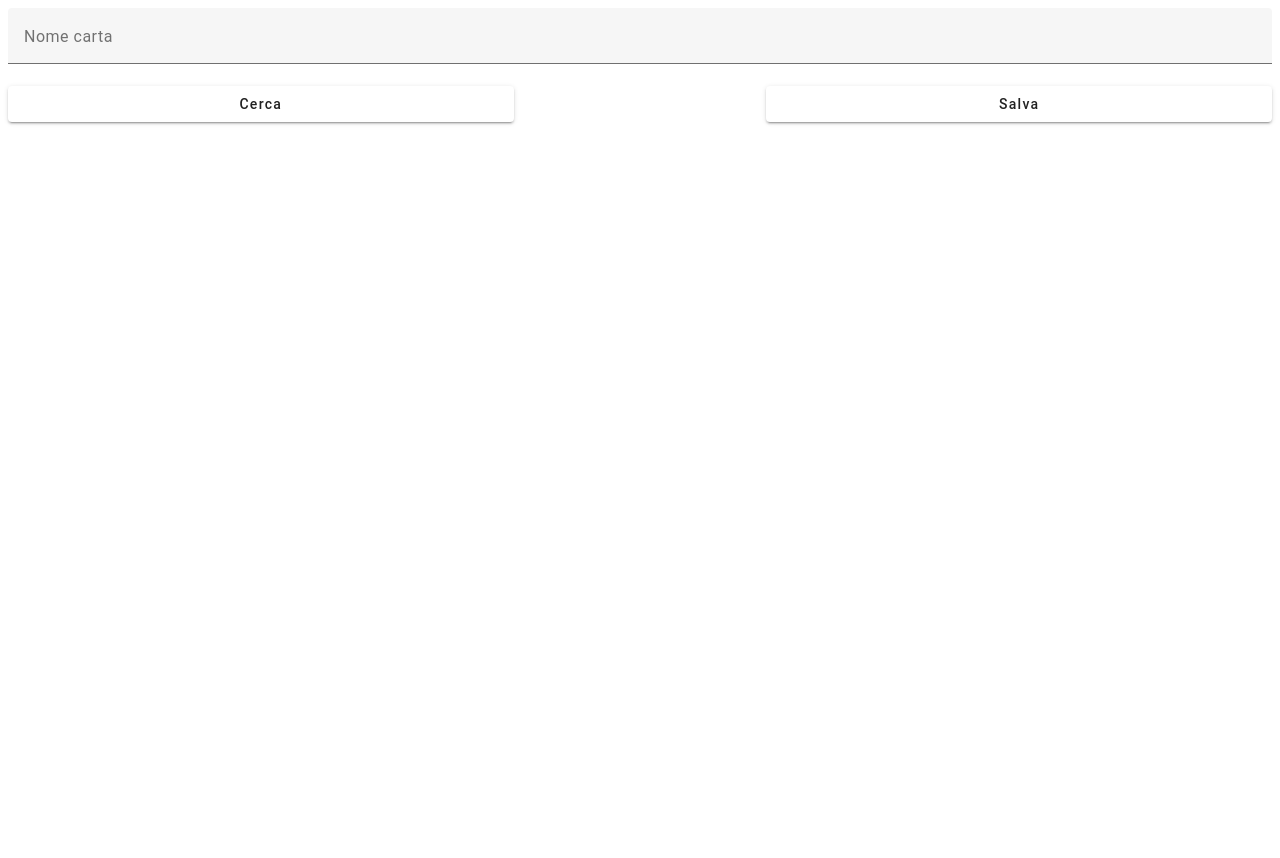
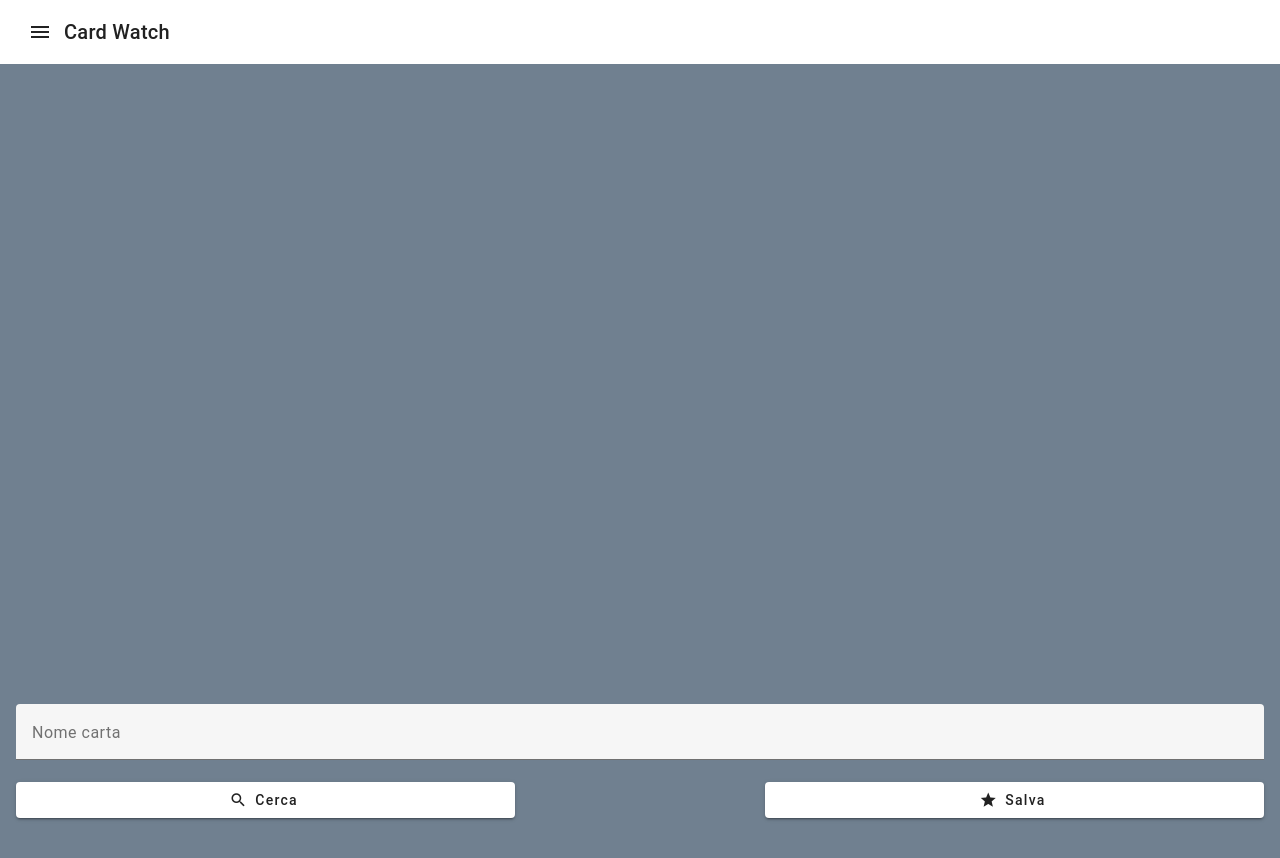
Before and after one commit to SantinoDiGennaro/CardWatch, an Angular app: page / in a window 1280 px wide. Shown: the top 858 px of the page. Before the commit the page ends 800 px from the top, so only its background shows below. Built offline with nearby package versions, Linux system fonts and the light colour scheme.

Commit message:
Completed search page

```diff
--- a/src/app/app-module.ts
+++ b/src/app/app-module.ts
@@ -3,6 +3,7 @@ import { BrowserModule } from '@angular/platform-browser';
 
 import { AppRoutingModule } from './app-routing-module';
 import { App } from './app';
+import { Navbar } from './shared/navbar/navbar';
 import { SearchPage } from './features/search-page/search-page';
 import {provideHttpClient} from '@angular/common/http';
 
@@ -12,12 +13,14 @@ import {MatFormFieldModule} from '@angular/material/form-field';
 import {ReactiveFormsModule} from '@angular/forms';
 import {MatIconModule} from '@angular/material/icon';
 import {MatButtonModule} from '@angular/material/button';
+import {MatToolbarModule} from '@angular/material/toolbar';
 
 
 @NgModule({
   declarations: [
     App,
-    SearchPage
+    SearchPage,
+    Navbar
   ],
   imports: [
     BrowserModule,
@@ -28,6 +31,7 @@ import {MatButtonModule} from '@angular/material/button';
     ReactiveFormsModule,
     MatIconModule,
     MatButtonModule,
+    MatToolbarModule
   ],
   providers: [
     provideBrowserGlobalErrorListeners(),
--- a/src/app/app.html
+++ b/src/app/app.html
@@ -1 +1,2 @@
+<app-navbar/>
 <router-outlet/>
--- a/src/app/features/search-page/search-page.css
+++ b/src/app/features/search-page/search-page.css
@@ -1,10 +1,12 @@
 .searchForm {
   display: flex;
   flex-direction: column;
+  margin: 50% 1rem;
 
   span {
     display: flex;
     justify-content: space-between;
+
     button {
       width: 40%;
     }
--- a/src/app/features/search-page/search-page.html
+++ b/src/app/features/search-page/search-page.html
@@ -14,7 +14,13 @@
   </mat-form-field>
 
   <span>
-    <button mat-raised-button>Cerca</button>
-    <button mat-raised-button>Salva</button>
+    <button mat-raised-button>
+      Cerca
+      <mat-icon>search</mat-icon>
+    </button>
+    <button mat-raised-button (click)="setFavoriteCards()">
+      Salva
+      <mat-icon>star</mat-icon>
+    </button>
   </span>
 </form>
--- a/src/app/features/search-page/search-page.ts
+++ b/src/app/features/search-page/search-page.ts
@@ -2,7 +2,8 @@ import {Component, DestroyRef, inject} from '@angular/core';
 import {FormControl, FormGroup} from '@angular/forms';
 import {takeUntilDestroyed} from '@angular/core/rxjs-interop';
 import {debounceTime} from 'rxjs';
-import {ScryfallService} from '../../../providers/services/scryfall-service';
+import {ScryfallService} from '../../../providers/services/scryfall.service';
+import {StoreService} from '../../../providers/services/store.service';
 
 @Component({
   selector: 'app-search-page',
@@ -13,6 +14,7 @@ import {ScryfallService} from '../../../providers/services/scryfall-service';
 export class SearchPage {
 
   readonly #scryfallService = inject(ScryfallService);
+  readonly #storeService = inject(StoreService);
   readonly #destroyRef = inject(DestroyRef);
 
   constructor() {
@@ -39,4 +41,9 @@ export class SearchPage {
   });
 
   results: Array<string> = [];
+
+  setFavoriteCards() {
+    let card = this.form.getRawValue()['search'];
+    this.#storeService.addFavoriteCard(card);
+  }
 }
--- /dev/null
+++ b/src/app/shared/navbar/navbar.html
@@ -0,0 +1,6 @@
+<mat-toolbar>
+  <button matIconButton>
+    <mat-icon>menu</mat-icon>
+  </button>
+  <span>Card Watch</span>
+</mat-toolbar>
--- a/src/index.html
+++ b/src/index.html
@@ -5,6 +5,7 @@
   <title>CardWatch</title>
   <base href="/">
   <meta name="viewport" content="width=device-width, initial-scale=1">
+  <link href="https://fonts.googleapis.com/icon?family=Material+Icons" rel="stylesheet">
   <link rel="icon" type="image/x-icon" href="favicon.ico">
 </head>
 <body>
--- /dev/null
+++ b/src/providers/services/store.service.ts
@@ -0,0 +1,31 @@
+import {Injectable} from '@angular/core';
+
+@Injectable({
+  providedIn: 'root'
+})
+export class StoreService {
+  readonly #favoriteCardsKey = 'favoriteCards';
+  favoriteCards: Array<string> = [];
+
+  constructor() {
+    this.getFavoriteCards();
+  }
+
+  getFavoriteCards() {
+    let favoriteCardsString = localStorage.getItem(this.#favoriteCardsKey);
+    this.favoriteCards = favoriteCardsString ? JSON.parse(favoriteCardsString) : [];
+  }
+
+  setFavoriteCards() {
+    localStorage.setItem(this.#favoriteCardsKey, JSON.stringify(this.favoriteCards));
+  }
+
+  addFavoriteCard(favoriteCard: string) {
+    if (!!favoriteCard && !this.favoriteCards.includes(favoriteCard)) {
+      this.favoriteCards.push(favoriteCard);
+      this.setFavoriteCards();
+    }
+  }
+
+
+}
--- a/src/styles.css
+++ b/src/styles.css
@@ -1 +1,5 @@
 /* You can add global styles to this file, and also import other style files */
+body {
+  margin: 0;
+  background-color: slategray;
+}
```
Also changed, not shown: src/app/shared/navbar/navbar.ts (added, +11 -0 lines), src/app/shared/navbar/navbar.css (added), src/providers/services/scryfall.service.ts (renamed from src/providers/services/scryfall-service.ts).
